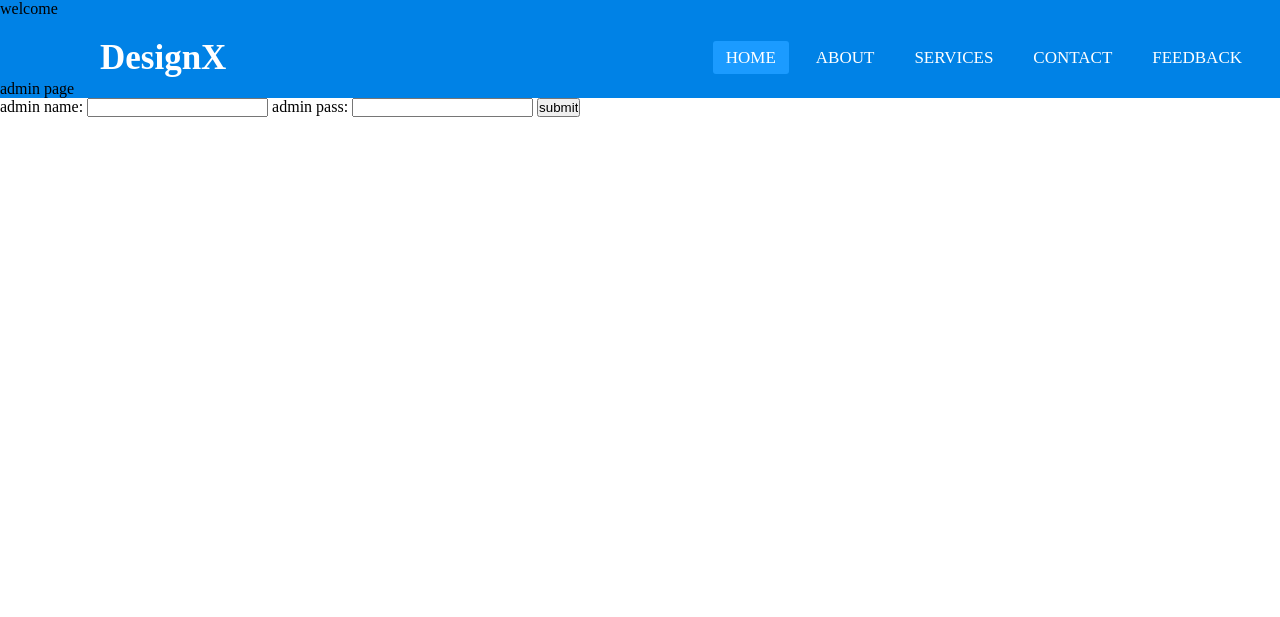
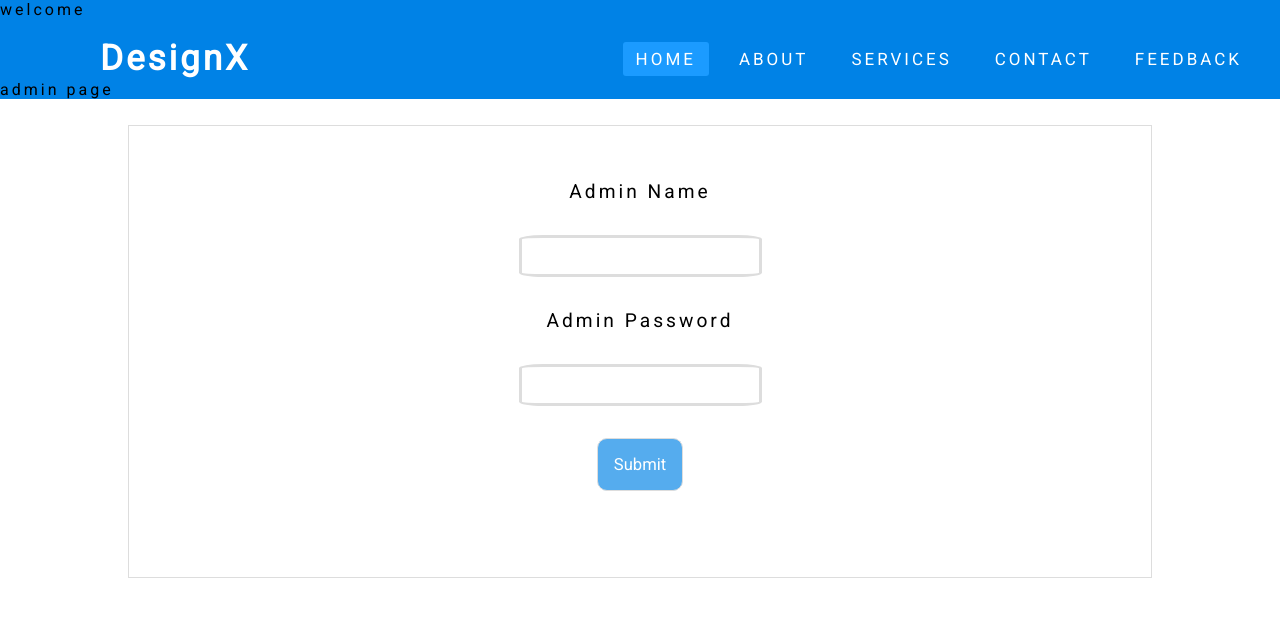
Before and after one commit to nuhfurkan/crmSystemForAccounting, a Flask app: page /admin in a window 1280 px wide. Shown: the top 617 px of the page. Run offline with Flask 2, Linux system fonts and the light colour scheme.

Commit message:
morning changes

```diff
--- a/app.py
+++ b/app.py
@@ -1,5 +1,4 @@
 from audioop import add
-from crypt import methods
 import email
 from hashlib import new
 from locale import currency
@@ -66,8 +65,8 @@ def employeeEnter():
         session["type"] = "employee"
         session["user"] = newUser.id
         session["company"] = Employee.query.filter_by(user=newUser.id).first().company
-        return render_template("index.html", name=newUser.id, idexists=newUser.id, ses_type=session["type"])
-    return render_template('sign.html', invalid="incorrect entry")
+        return render_template("employee.html", ses_type=session["type"])
+    return render_template('employeeEnter.html', invalid="incorrect entry")
 
 # client sign in section
 @app.route("/clientEnter")
@@ -156,12 +155,12 @@ def adminPage():
 
 @app.route("/admin", methods=["POST", "GET"])
 def admin():
-    admin_name = request.form["admin_page"]
+    admin_name = request.form["admin_name"]
     admin_pass = request.form["admin_pass"]
     admin = Admin.query.filter_by(admin_name=admin_name,admin_pass=admin_pass).first()
-    session["type"] = "admin"
-    session["user"] = admin.id
     if admin != None:
+        session["type"] = "admin"
+        #session["user"] = admin.id
         return render_template("adminPanel.html")
     return render_template("admin.html", message="invalid name or pass")
 
@@ -177,10 +176,7 @@ def currenciesPage():
         newdata["code"] = currency.code
         data.append(newdata)
 
-    for row in data:
-        print(row["name"])
-
-    return render_template("currencies.html", rowdata=data)
+    return render_template("currencies.html", rowdata=data, ses_type=session["type"])
 
 @app.route("/deleteRow")
 def deleteRow():
@@ -191,16 +187,50 @@ def deleteRow():
         return currenciesPage()
     return render_template("currencies.html", message="something went wrong")
 
-@app.route("/addToCurrencies")
+@app.route("/addToCurrencies", methods=["POST", "GET"])
 def addToCurrencies():
+    print("created new currency")
     cr_name = request.form["currency_name"]
     cr_code = request.form["currency_code"]
     newCr = Currency(name=cr_name, code=cr_code)
     if newCr.createCurrency():
-        return render_template("messagePage.html", my_message="succesfully created new currency")
+        return currenciesPage()
     return render_template("currencies.html", message="something went wrong")
 
 # admin add new company
+@app.route("/companies", methods=["POST", "GET"])
+def companiesPage():
+    companies = Company.query.all()
+    currencies = Currency.query.all()
+    data = []
+    for company in companies:
+        newdata = {}
+        newdata["id"] = company.id
+        newdata["name"] = company.name
+        newdata["default_currency"] = company.default_currency
+        data.append(newdata)
+
+    return render_template("companies.html", rowdata=data, currency_data=currencies)
+
+@app.route("/deleteCompany")
+def deleteCompany():
+    mid = request.args.get("mid")
+    toDel = Company.query.filter_by(id=mid).first()
+    if toDel != None:
+        if toDel.delCompany():
+            return companiesPage()
+    return render_template("companies.html", message="something went wrong")
+
+@app.route("/addToCompanies", methods=["POST", "GET"])
+def addToCompanies():
+    companyname = request.form["company_name"]
+    def_currency = request.form["default_currency"]
+    mycurreny = Currency.query.filter_by(name=def_currency).first()
+    if mycurreny != None:
+        newComp = Company(name=companyname, curreny=mycurreny.id)
+        if newComp.addCompany():
+            return companiesPage()
+    return render_template("companies.html", message="something went wrong")
 
 # client add invoice
 
--- a/static/css/index.css
+++ b/static/css/index.css
@@ -3,7 +3,7 @@ html,body{
     padding: 0px;
     list-style: none;
     box-sizing: border-box;
-    font-family: 'Rubik';
+    font-family: 'Roboto', sans-serif;
     letter-spacing: 3px;
 }
 
@@ -103,3 +103,37 @@ option{
   background-color: white;
   color: #55acee
 }
+
+.adminSubmitButton{
+    padding: 1rem 1rem;
+    background-color: #55acee;
+    border-radius: 10px;
+    color: #ffffff;
+    font-family: 'Roboto', sans-serif;
+    cursor: pointer;
+    transition: .2s;
+}
+
+.adminSubmitButton:hover{
+    background-color: #ffffff;
+
+
+}
+.adminAuthContainer{
+    display: flex;
+    flex-direction: column;
+    align-items:center;
+    justify-content: center;
+    border-radius: 10%;
+    border-width: 1rem;
+
+}
+.adminAuthContainer > *{
+    margin: 1rem;
+}
+.adminNameInput, .adminPasswordInput, .currencyName, .currencyCode{
+    padding: .5rem;
+    border-radius: 10%;
+    border-width: 0.2rem;
+
+}
--- a/templates/admin.html
+++ b/templates/admin.html
@@ -3,17 +3,23 @@
 <!-- THIS PART IS FOR THE HEAD -->
 {% block head %}
 <title>admin</title>
+<link rel="stylesheet" href="static/css/index.css">
+<link rel="preconnect" href="https://fonts.googleapis.com">
+<link rel="preconnect" href="https://fonts.gstatic.com" crossorigin>
+<link href="https://fonts.googleapis.com/css2?family=Roboto&display=swap" rel="stylesheet">
 {% endblock%}
 
 <!-- THIS PART IS FOR THE BODY -->
 {% block body %}
 <p> admin page </p>
 <form action="" method="POST">
-    <label for="admin_name">admin name: </label>
-    <input type="text" name="admin_name" id="">
-    <label for="admin_pass">admin pass:</label>
-    <input type="text" name="admin_pass" id="">
-    <input type="submit" value="submit">
-    {{ message }}
+    <div class="adminAuthContainer">
+    <label for="admin_name">Admin Name </label>
+    <input class="adminNameInput" type="text" name="admin_name" id="">
+    <label for="admin_pass">Admin Password</label>
+    <input class="adminPasswordInput"type="password" name="admin_pass" id="">
+    <input class="adminSubmitButton" type="submit" value="Submit">
+    <p>{{ message }}</p>
+</div>
 </form>
 {% endblock%}
--- a/templates/adminPanel.html
+++ b/templates/adminPanel.html
@@ -8,5 +8,6 @@
 <!-- THIS PART IS FOR THE BODY -->
 {% block body %}
 <p> admin panel page </p>
-<a href="currencies.html">currency settings</a>
+<a href="currencies">currency settings</a>
+<a href="companies">company settings</a>
 {% endblock%}
--- a/templates/currencies.html
+++ b/templates/currencies.html
@@ -3,6 +3,7 @@
 <!-- THIS PART IS FOR THE HEAD -->
 {% block head %}
 <title>currencies</title>
+<link rel="stylesheet" href="static/css/index.css">
 {% endblock%}
 
 <!-- THIS PART IS FOR THE BODY -->
@@ -34,9 +35,9 @@
 
 <form action="/addToCurrencies" method="POST">
     <label for="currency_name">currency name:</label>
-    <input type="text" name="currency_name" id="">
+    <input type="text" name="currency_name" id="" class="currencyName">
     <label for="currency_code">currency code:</label>
-    <input type="text" name="currency_code" id="">
+    <input type="text" name="currency_code" id="" class="currencyCode">
     <input type="submit" value="submit">
 </form>
 
--- a/templates/employee.html
+++ b/templates/employee.html
@@ -8,4 +8,6 @@
 <!-- THIS PART IS FOR THE BODY -->
 {% block body %}
 <p> employee page </p>
+<a href="newBankAccount">create a new bank account</a>
+<a href="createNewVendor">create a new bank account</a>
 {% endblock%}
```
Also changed, not shown: config_db.py (+19 -0 lines), templates/companies.html (added, +46 -0 lines).
